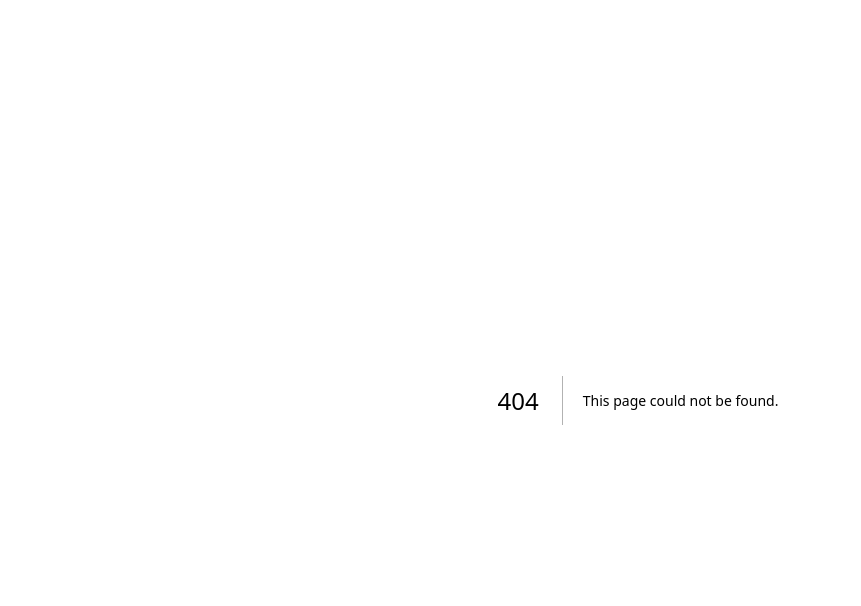
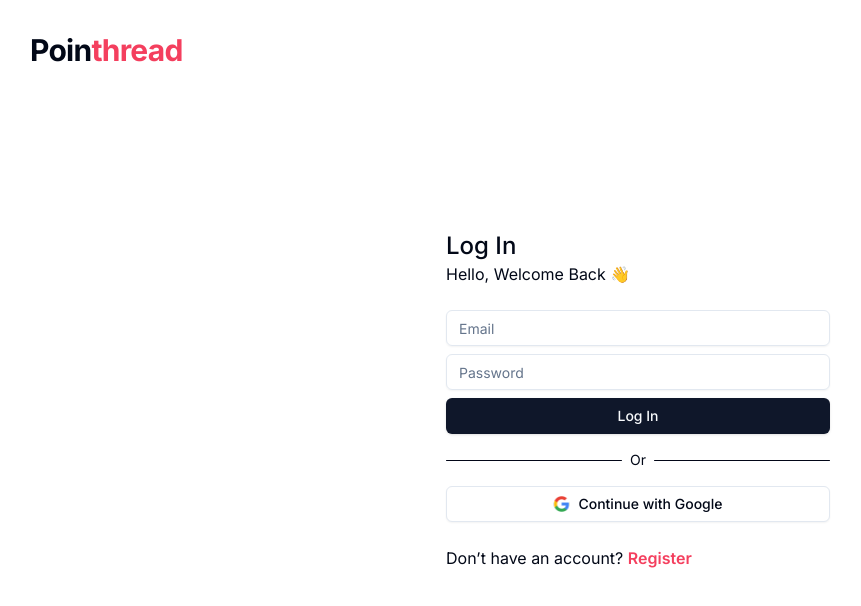
Before and after one commit to danzBraham/pointhread, a Next.js app: page /login in a window 1280 px wide. Before the commit this address had no page. Shown: the top 606 px of the page, without its empty margins (2-863 px from the left). Built offline with nearby package versions, Linux system fonts and the light colour scheme.

Commit message:
feat: implement credential login

```diff
--- /dev/null
+++ b/src/actions/auth/login.js
@@ -0,0 +1,30 @@
+"use server";
+
+import { prisma } from "@/utils/prisma";
+import bcrypt from "bcrypt";
+import { cookies } from "next/headers";
+import { redirect } from "next/navigation";
+
+export async function loginUser(_prevState, formData) {
+  const email = formData.get("email");
+  const password = formData.get("password");
+
+  if (!email || !password) {
+    return { errors: "Missing required fields" };
+  }
+
+  const user = await prisma.user.findUnique({ where: { email } });
+  if (!user) {
+    return { errors: "User not found" };
+  }
+
+  const isPasswordValid = await bcrypt.compare(password, user.password);
+  if (!isPasswordValid) {
+    return { errors: "Invalid password" };
+  }
+
+  const session = await prisma.session.create({ data: { userId: user.id } });
+  await cookies().set("sessionId", session.id);
+
+  redirect("/dashboard");
+}
--- a/src/app/dashboard/layout.js
+++ b/src/app/dashboard/layout.js
@@ -8,7 +8,7 @@ export default async function DashboardLayout({ children }) {
     redirect("/login");
   }
 
-  const { user } = await prisma.session.findUnique({
+  const user = await prisma.session.findUnique({
     where: {
       id: sessionId,
     },
@@ -27,7 +27,7 @@ export default async function DashboardLayout({ children }) {
 
   return (
     <main>
-      <h1>{user.username}</h1>
+      <h1>{user.user.username}</h1>
       <section>{children}</section>
     </main>
   );
--- /dev/null
+++ b/src/app/login/page.js
@@ -0,0 +1,43 @@
+import { Button } from "@/components/ui/button";
+import Image from "next/image";
+import google from "@/assets/icon/google.svg";
+import { LoginForm } from "@/components/form/login-form";
+
+export default function Login() {
+  return (
+    <main className="flex min-h-screen items-center justify-center">
+      <h1 className="fixed left-8 top-8 text-3xl font-bold tracking-tight">
+        Poin<span className="text-rose-500">thread</span>
+      </h1>
+
+      <section className="w-full max-w-sm space-y-6">
+        <div>
+          <h3 className="text-2xl font-medium">Log In</h3>
+          <p>Hello, Welcome Back 👋</p>
+        </div>
+
+        <div className="space-y-4">
+          <LoginForm />
+
+          <div className="flex items-center justify-center gap-2">
+            <div className="h-[1px] w-full rounded-full bg-slate-950"></div>
+            <p className="text-sm">Or</p>
+            <div className="h-[1px] w-full rounded-full bg-slate-950"></div>
+          </div>
+
+          <Button variant="outline" className="w-full space-x-2">
+            <Image src={google} alt="google logo" />
+            <span>Continue with Google</span>
+          </Button>
+        </div>
+
+        <p>
+          Don’t have an account?{" "}
+          <a href="/register" className="font-semibold text-rose-500">
+            Register
+          </a>
+        </p>
+      </section>
+    </main>
+  );
+}
--- /dev/null
+++ b/src/components/form/login-form.jsx
@@ -0,0 +1,20 @@
+"use client";
+
+import { Input } from "@/components/ui/input";
+import { Button } from "@/components/ui/button";
+import { useActionState } from "react";
+import { loginUser } from "@/actions/auth/login";
+
+export function LoginForm() {
+  const [_state, action, pending] = useActionState(loginUser, null);
+
+  return (
+    <form action={action} className="space-y-2" autoComplete="off">
+      <Input type="email" name="email" placeholder="Email" className="w-full" />
+      <Input type="password" name="password" placeholder="Password" className="w-full" />
+      <Button className="w-full" disabled={pending}>
+        Log In
+      </Button>
+    </form>
+  );
+}
```
